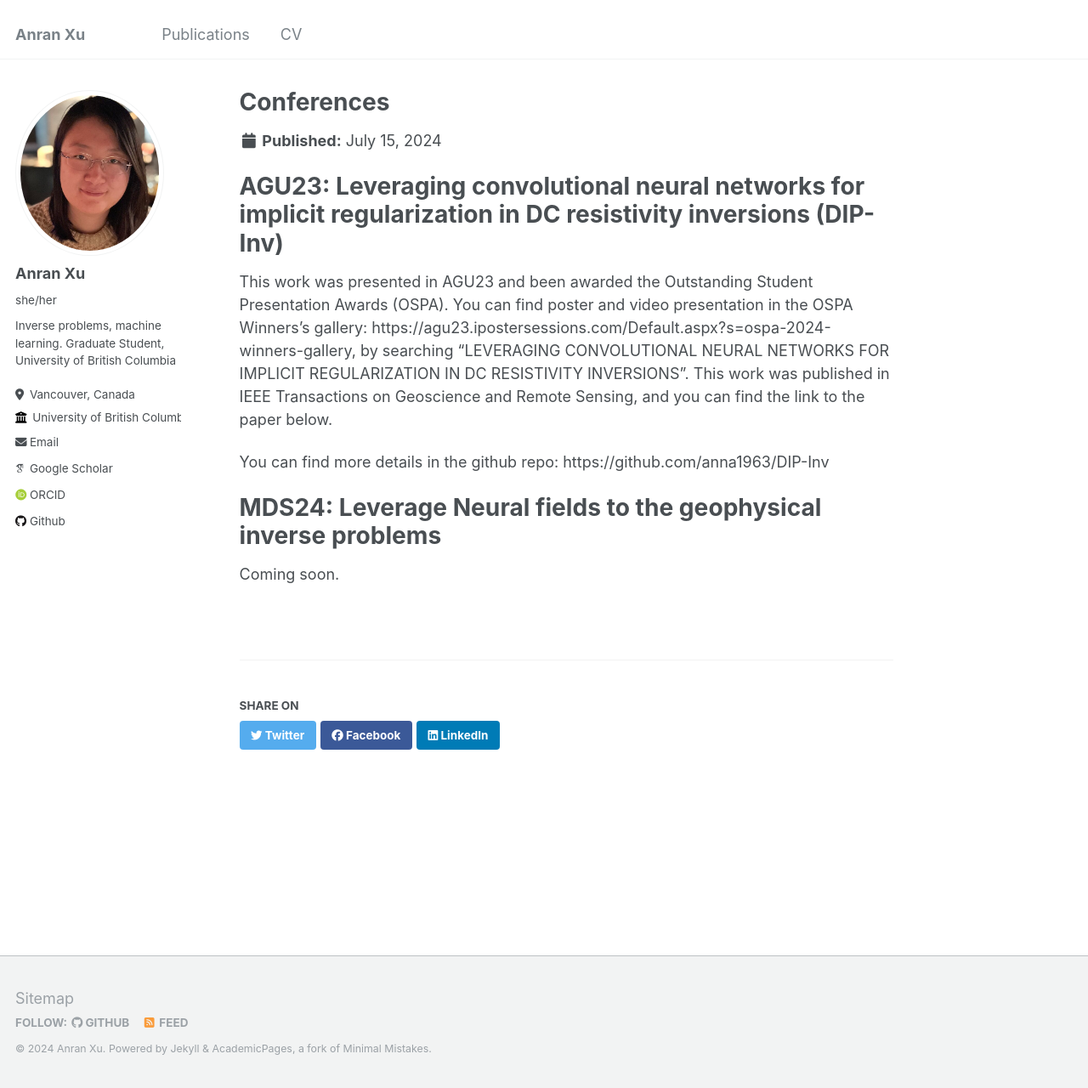
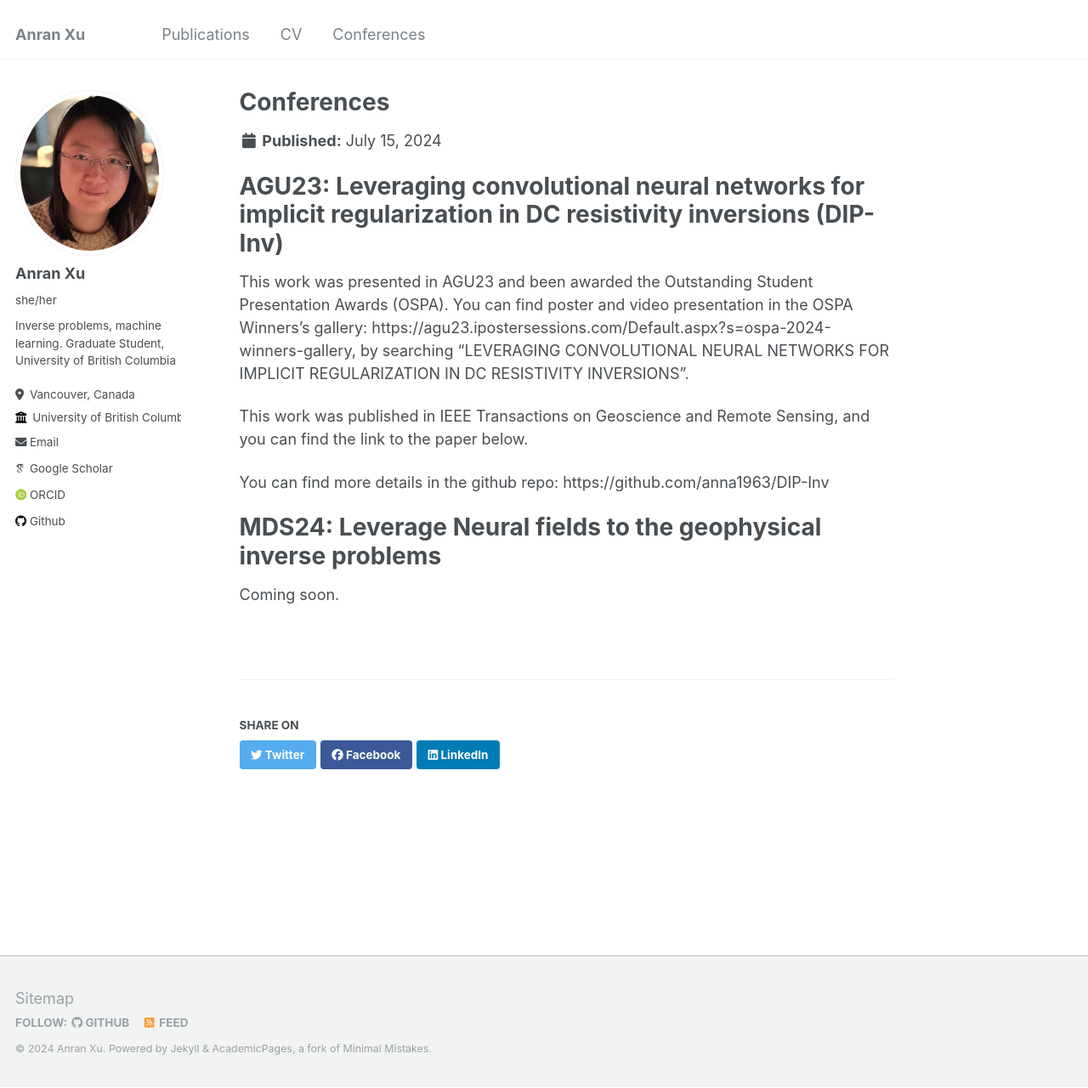
Before and after one commit to anna1963/anna1963.github.io, a Jekyll site: the page built from _conferences/conference.md, in a window 1280 px wide and 1280 px high. Shown: the whole window at 85% size. Built offline with Jekyll 4.4.1, drawn with Linux system fonts in a browser that asks for light colours; some web fonts are replaced; part of the change alters nothing that is shown.

Commit message:
Updare conferences

```diff
--- a/_conferences/conference.md
+++ b/_conferences/conference.md
@@ -6,7 +6,10 @@ collection: conferences
 AGU23: Leveraging convolutional neural networks for implicit regularization in DC resistivity inversions (DIP-Inv)
 ======
 
-This work was presented in AGU23 and been awarded the Outstanding Student Presentation Awards (OSPA). You can find poster and video presentation in the OSPA Winners's gallery: https://agu23.ipostersessions.com/Default.aspx?s=ospa-2024-winners-gallery, by searching "LEVERAGING CONVOLUTIONAL NEURAL NETWORKS FOR IMPLICIT REGULARIZATION IN DC RESISTIVITY INVERSIONS". This work was published in IEEE Transactions on Geoscience and Remote Sensing, and you can find the link to the paper below.
+This work was presented in AGU23 and been awarded the Outstanding Student Presentation Awards (OSPA).
+You can find poster and video presentation in the OSPA Winners's gallery: https://agu23.ipostersessions.com/Default.aspx?s=ospa-2024-winners-gallery, by searching "LEVERAGING CONVOLUTIONAL NEURAL NETWORKS FOR IMPLICIT REGULARIZATION IN DC RESISTIVITY INVERSIONS".
+
+This work was published in IEEE Transactions on Geoscience and Remote Sensing, and you can find the link to the paper below.
 
 You can find more details in the github repo: https://github.com/anna1963/DIP-Inv
 
--- a/_data/navigation.yml
+++ b/_data/navigation.yml
@@ -18,5 +18,5 @@ main:
   - title: "CV"
     url: https://www.eoas.ubc.ca/sites/default/files/sites/default/files/user/axu/cv/Resume_Anran_Xu.pdf
 
-  #- title: "Guide"
-  #  url: /markdown/
+  - title: "Conferences"
+    url: /conferences/
```
